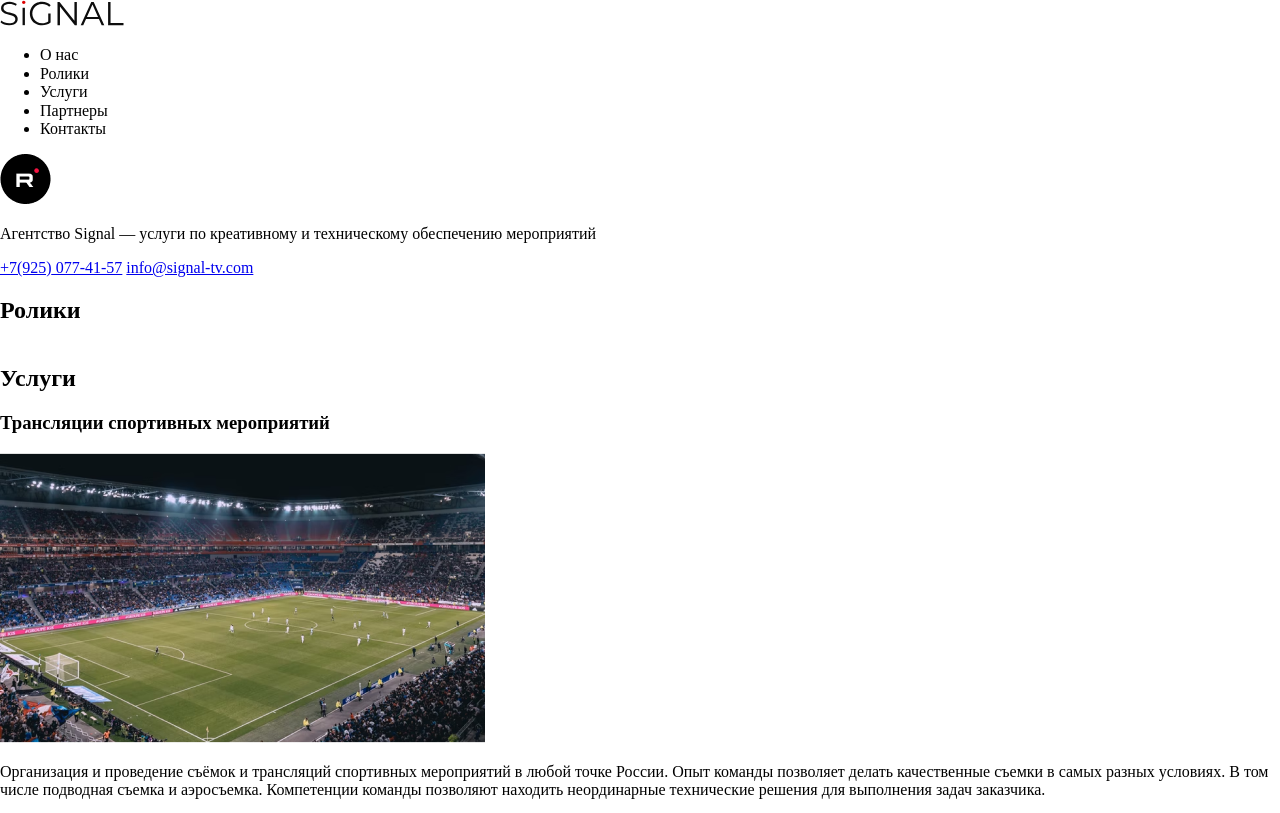
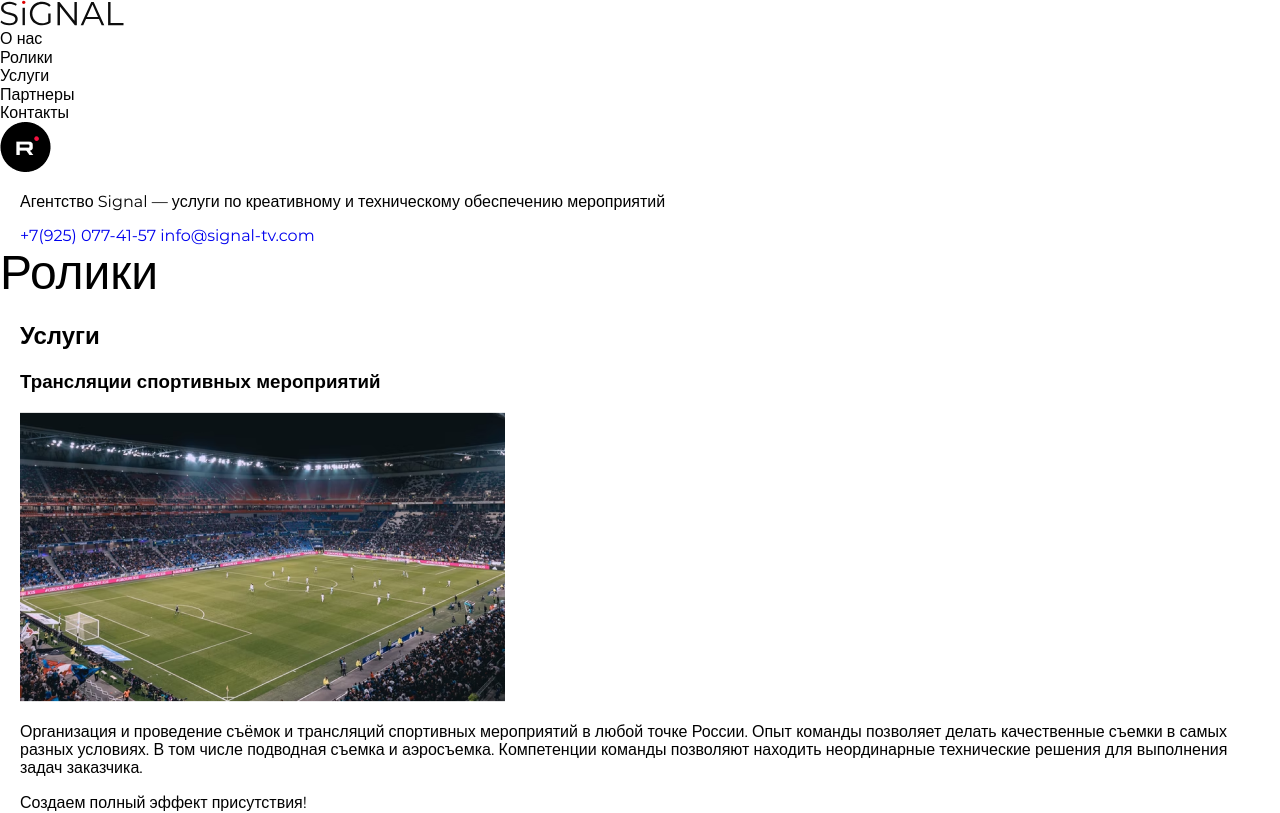
Before and after one commit to Odya01/signal-website, a plain HTML site: page index.html in a window 1280 px wide. Shown: the top 813 px of the page. Drawn offline with nearby package versions, Linux system fonts and the light colour scheme; a script that the page names is missing; files whose address does not match are found by name.

Commit message:
add global style

```diff
--- a/css/style.css
+++ b/css/style.css
@@ -39,3 +39,35 @@
   src: url("../fonts/montserrat-regular-webfont.woff") format("woff"),
       url("../fonts/montserrat-regular-webfont.woff2") format("woff2");
 }
+
+/* Global Style */
+* {
+  box-sizing: border-box;
+}
+body{
+  height: 100%;
+}
+a{
+  text-decoration: none;
+}
+html{
+  font-family: "Montserrat", sans-serif;
+}
+.container{
+  max-width: 1400px;
+  margin: 0 auto;
+  padding: 0 20px;
+}
+.list-reset{
+  margin: 0;
+  padding: 0;
+  list-style-type: none;
+}
+/* Загаловок 2 уровня */
+.videos__title{
+  margin: 0;
+
+  font-weight: normal;
+  font-size: 48px;
+  line-height: 59px;
+}
--- a/index.html
+++ b/index.html
@@ -21,7 +21,7 @@
 
     <div class="header__inner">
       <nav>
-        <ul class="nav__list">
+        <ul class="nav__list list-reset">
           <li class="nav__item">О нас</li>
           <li class="nav__item">Ролики</li>
           <li class="nav__item">Услуги</li>
@@ -53,7 +53,7 @@
 
     <section class="videos">
       <div class="containter videos__containter">
-        <h2 class="videos__heading">Ролики</h2>
+        <h2 class="videos__title">Ролики</h2>
         <div class="swiper-container">
           <div class="swiper-wrapper">
             <div class="swiper-slide" ></div>
@@ -71,7 +71,7 @@
 
     <section class="services">
       <div class="container services__container">
-        <h2 class="services__heading">Услуги</h2>
+        <h2 class="services__title">Услуги</h2>
         <div class="services__content">
           <div class="services__content_left">
 
@@ -85,7 +85,7 @@
             <div class="services__item">
               <h3 class="services__header-text">Онлайн мероприятия</h3>
               <img src="img/services4.png" alt="Онлайн мероприятия" class="services__img">
-              <ul class="services__list">
+              <ul class="services__list list-reset">
                 <li class="services__list__item">Предоставление бизнес аккаунта</li>
                 <li class="services__list__item">Трансляция на сайт заказчика или любую платформу</li>
                 <li class="services__list__item">Перевод на 7 языков в реальном времени</li>
@@ -100,7 +100,7 @@
             <div class="services__item">
               <h3 class="services__header-text">Создание графики</h3>
               <img src="img/services2.png" alt="Создание графики" class="services__img">
-              <ul class="services__list">
+              <ul class="services__list list-reset">
                 <li class="services__list__item">Для трансляций</li>
                 <li class="services__list__item">Для телевизионной и онлайн-рекламы</li>
                 <li class="services__list__item">Для кино и сериалов</li>
@@ -159,7 +159,7 @@
 
     <section class="contacts">
       <div class="container contacts__container">
-        <h2 class="contacts__heading">Контакты</h2>
+        <h2 class="contacts__title">Контакты</h2>
 
         <div id="map" class="contacts__map" style="width: 600px; height: 550px"></div>
 
@@ -204,7 +204,7 @@
 
     <div class="footer__inner">
       <nav>
-        <ul class="nav__list">
+        <ul class="nav__list list-reset">
           <li class="nav__item nav_white">О нас</li>
           <li class="nav__item nav_white">Ролики</li>
           <li class="nav__item nav_white">Услуги</li>
```
